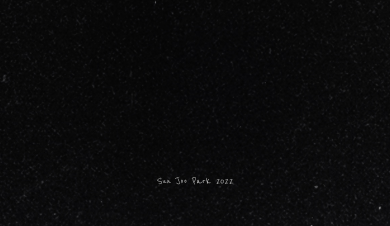
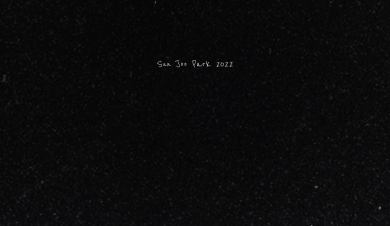
Before and after one commit to sjp261019/practice_website_01_sunjoo_park, a plain HTML site: page index.html in a window 390 px wide. Shown: the part 618-844 px from the top of the page. Drawn offline with Linux system fonts and the light colour scheme.

Commit message:
Update style.css

```diff
--- a/css/style.css
+++ b/css/style.css
@@ -105,6 +105,7 @@ iframe {
 }
 
 footer {
+    position: relative;
     bottom: 0;
     left: 0;
     padding: 5% 5% 5% 0;
@@ -156,7 +157,8 @@ footer {
     }
 
     footer {
-        position: absolute;
+        position: relative;
+        margin-top: 5vh;
         width: 100%;
         bottom: 0;
         padding: 10% 5% 10% 5%;
```
